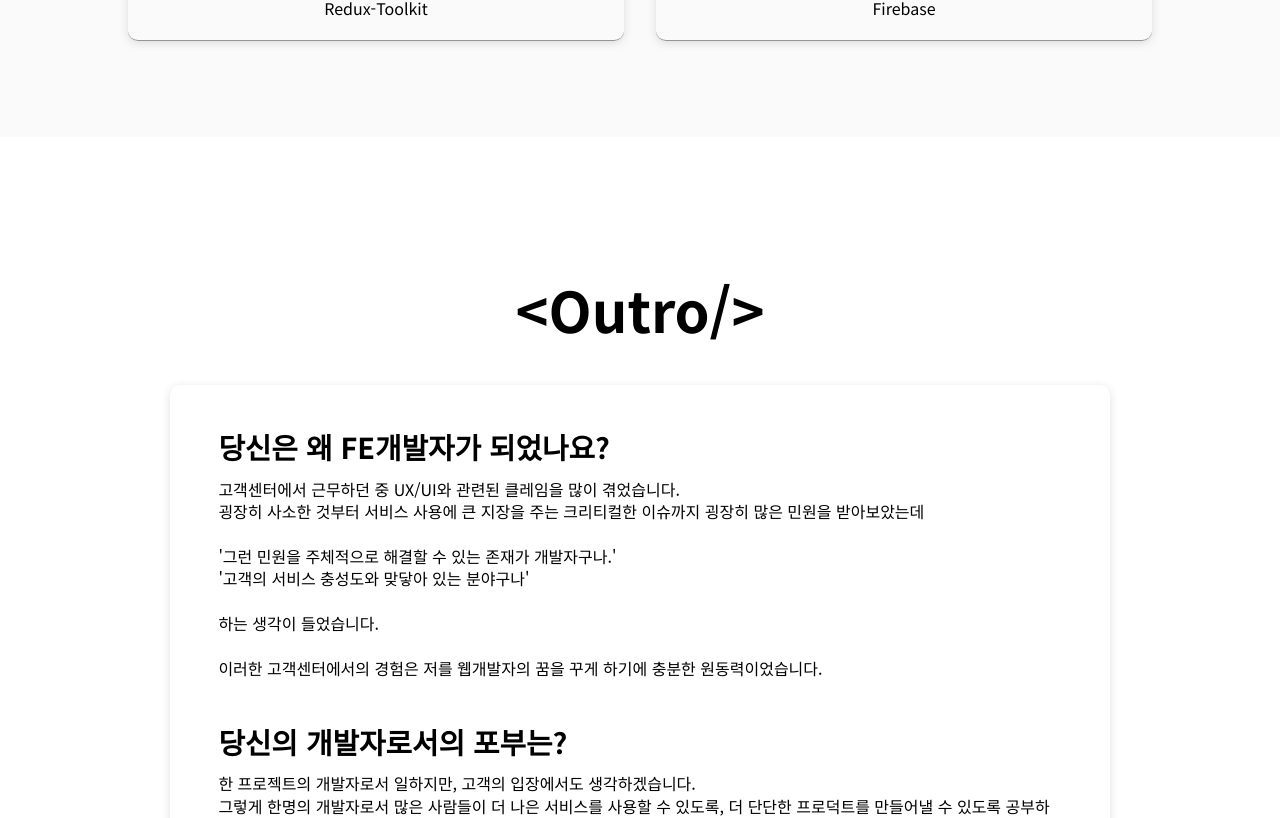
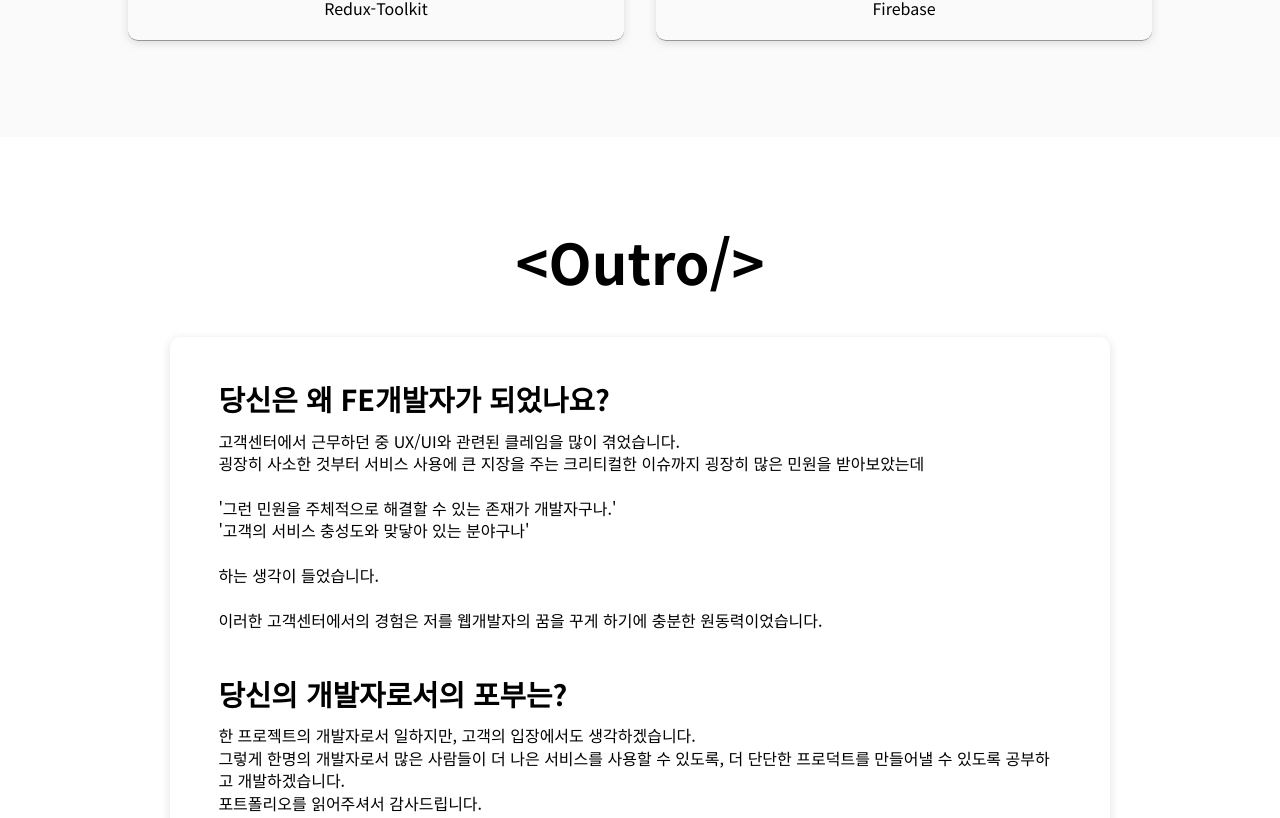
Before and after one commit to stardust6653/introduction, a React (Create React App) app: page / in a window 1280 px wide. Shown: the part 5234-6052 px from the top of the page. Built offline with nearby package versions, Linux system fonts and the light colour scheme.

Commit message:
Style : OutroLayout top,bottom Padding 제거

```diff
--- a/src/components/Outro.tsx
+++ b/src/components/Outro.tsx
@@ -50,10 +50,7 @@ const OutroLayout = styled.section`
   display: flex;
   flex-direction: column;
   align-items: center;
-  padding: 3rem;
-  @media only screen and (max-width: 680px) {
-    padding: 3rem;
-  }
+  padding: 0 3rem;
 `;
 
 const TextBox = styled.div`
```
